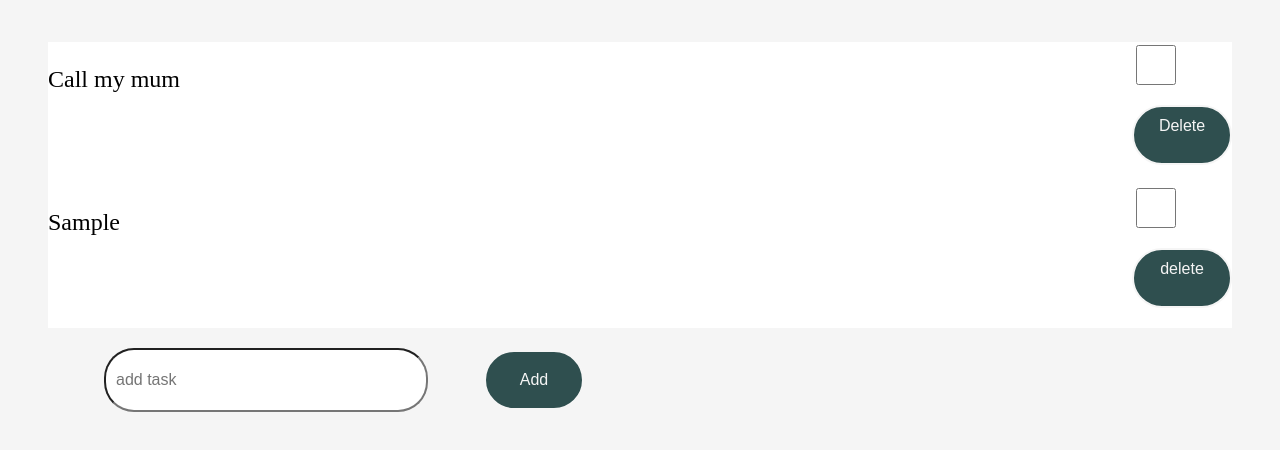
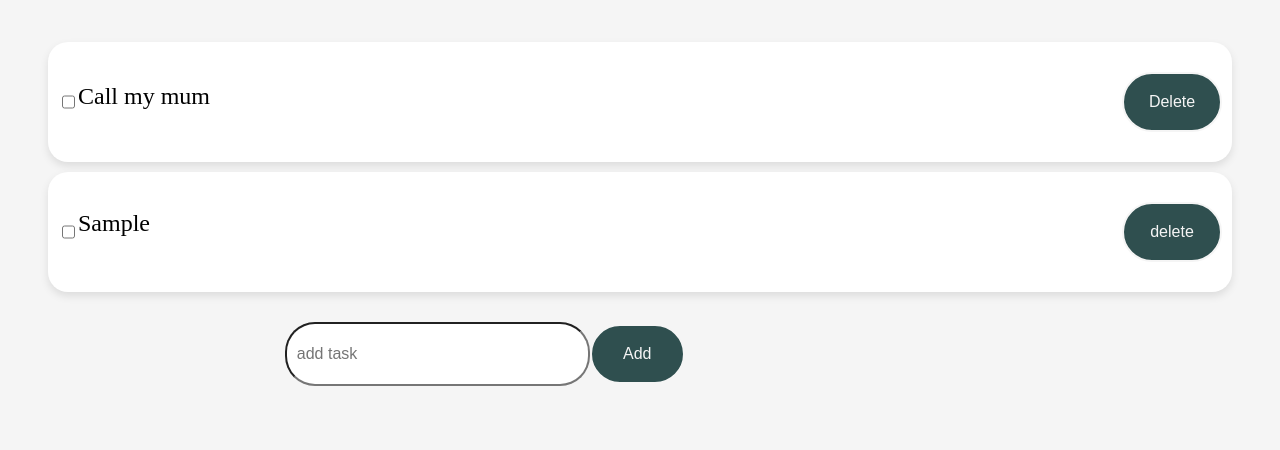
Before and after one commit to susannaholubiyi/application-and-api-integration, a plain HTML site: page toDoList/index.html in a window 1280 px wide. Both pictures are taken after typing "Sample" into the empty fields and a click on the button "Add". Shown: the part 224-674 px from the top of the page. Drawn offline with nearby package versions, Linux system fonts and the light colour scheme; a web font is replaced by a local one.

Commit message:
add and delete task

```diff
--- a/toDoList/index.css
+++ b/toDoList/index.css
@@ -15,7 +15,8 @@
     font-family: Playfair Display;
 }
 .addTask{
-    width: 50%;
+    margin-inline: 20%;
+    width: 400px;
     display: flex;
     align-items: center;
     justify-content: space-evenly;
@@ -37,6 +38,23 @@
     background-color: burlywood;
     color: darkslategrey;
 }
+.delete{
+    background-color: darkslategrey;
+    color: whitesmoke;
+    cursor: pointer;
+    height: 60px;
+    padding: 10px;
+    font-size: 16px;
+    margin-top: 20px;
+    margin-bottom: 20px;
+    border-radius: 30px;
+    width: 100px;
+    border: 2px solid whitesmoke;
+}
+.delete:hover{
+    background-color: burlywood;
+    color: darkslategrey;
+}
 #enterTask{
     width: 300px;
     height: 40px;
@@ -47,12 +65,16 @@
     border-radius: 30px;
 }
 .task{
+    margin-bottom: 10px;
     list-style-type: disc;
     display: flex;
     flex-direction: row;
     font-size: 24px;
     justify-content: space-between;
     background: white ;
+    box-shadow: 0px 4px 8px rgba(0, 0, 0, 0.1);
+    padding: 10px;
+    border-radius: 20px;
 }
 .heading{
     padding: 20px;
@@ -63,28 +85,12 @@
     align-items: center;
     justify-content: center;
     flex-direction: column;
-}#actions button{
-     background-color: darkslategrey;
-     color: whitesmoke;
-     cursor: pointer;
-     height: 60px;
-     padding: 10px;
-     font-size: 16px;
-     margin-top: 20px;
-     margin-bottom: 20px;
-     border-radius: 30px;
-     width: 100px;
-     border: 2px solid whitesmoke;
-     display: grid;
- }
+}
 
 .checkBox {
-    width: 40px;
+    /*width: 40px;*/
     border-radius: 40px;
-    height: 40px;
     display: flex;
-    align-items: center;
-    justify-content: center;
 }
 .checkBox input[type="checkbox"] {
     width: 40px;
@@ -95,3 +101,9 @@
 #checkBox{
    color: darkslategrey;
 }
+#actions{
+    display: flex;
+}
+#actions p{
+    padding-top: 5%;
+}
--- a/toDoList/index.html
+++ b/toDoList/index.html
@@ -22,11 +22,11 @@
     </div>
     <div class="taskLists">
         <div class="task">
-            <p>Call my mum</p>
-            <div id="actions">
+            <div id="actions" >
                 <input class="checkBox" placeholder="completed" type="checkbox">
-                <button class="delete">Delete</button>
+                <p>Call my mum</p>
             </div>
+            <button class="delete">Delete</button>
         </div>
     </div>
     <form class="addTask">
--- a/toDoList/script.js
+++ b/toDoList/script.js
@@ -10,39 +10,103 @@ const listOfTasks = document.querySelector(".taskLists");
         inputTag.type = 'checkbox';
         return {pTag,inputTag, buttonTag ,divTag1, divTag};
     }
+
     function addClassName(divTag1, inputTag, buttonTag){
         inputTag.className = "checkBox"
         buttonTag.className = "delete"
         divTag1.className = "task"
     }
+
     function addId(divTag){
         divTag.id = "actions";
     }
-document.addEventListener("DOMContentLoaded", ()=> {
+
+    function saveTasksToLocalStorage(tasks){
+        return new Promise((resolve, reject)=>{
+            try{
+                localStorage.setItem('tasks', JSON.stringify(tasks));
+                resolve();
+            }catch (error){
+                reject(error);
+            }
+        });
+    }
+    function getTasksFromLocalStorage(){
+        return new Promise((resolve, reject)=>{
+            try{
+                const  tasks = JSON.parse(localStorage.getItem('tasks'))
+                resolve(tasks || []);
+            }catch (error){
+                reject(error);
+            }
+        });
+
+    }
+document.addEventListener("DOMContentLoaded", async ()=> {
+    try{
+        const tasks = await  getTasksFromLocalStorage();
+        tasks.forEach((task, index)=> createTaskElement(task, index));}
+    catch (error){
+        console.error("Can't save tasks to local storage")
+    }
     const addTask = document.querySelector(".addTask");
 
-    addTask.addEventListener("submit", (e) => {
-        e.preventDefault()
-        const inputValue = addTask.querySelector('input',).value.trim();
-
-        if (inputValue) {
+    function createTaskElement(inputValue, index) {
         const {divTag1, pTag, divTag, inputTag, buttonTag} = createParentChildTags();
         addClassName(divTag1, inputTag, buttonTag);
         addId(divTag);
 
         divTag.appendChild(inputTag);
-            divTag.appendChild(buttonTag);
+        divTag.appendChild(pTag);
 
-            divTag1.appendChild(pTag);
         divTag1.appendChild(divTag);
+        divTag1.appendChild(buttonTag);
 
         pTag.textContent = inputValue;
         buttonTag.textContent = "delete"
+        divTag1.dataset.index = index;
 
         console.log(divTag1)
 
         listOfTasks.appendChild(divTag1)
+    }
+
+    addTask.addEventListener("submit", async (e) => {
+        e.preventDefault()
+        const inputValue = addTask.querySelector('input',).value.trim();
+
+        if (inputValue) {
+            try {
+                const tasks = await getTasksFromLocalStorage();
+                tasks.push(inputValue);
+                await saveTasksToLocalStorage(tasks);
+                createTaskElement(inputValue, tasks.length-1);
                 addTask.querySelector('input').value = '';
+            }catch (error){
+                console.error("can't save tasks to local storage")
+            }
         }
     });
+
 });
+    listOfTasks.addEventListener('click',async(e)=>{
+        if(e.target.classList.contains("delete")){
+            const taskItem = e.target.closest('.task');
+            const taskIndex = taskItem.dataset.index;
+            taskItem.remove();
+            try{
+                let tasks = await getTasksFromLocalStorage();
+                tasks.splice(taskIndex, 1)
+                await saveTasksToLocalStorage(tasks);
+                Array.from(listOfTasks.children).forEach((task, index) => {
+                    task.dataset.index = index;
+                });
+            }catch (error){
+                console.error("Error uploading task")
+            }
+        }
+    });
+function updateLocalStorage(){
+    const tasks = Array.from(listOfTasks.querySelectorAll('.task p')).map(task=> task.textContent);
+    localStorage.setItem('task',JSON.stringify(tasks));
+}
```
Also changed, not shown: weatherApp/index.html (added, +13 -0 lines), weatherApp/index.css (added), weatherApp/script.js (added). Lines whose indentation alone changed are shown as unchanged.
